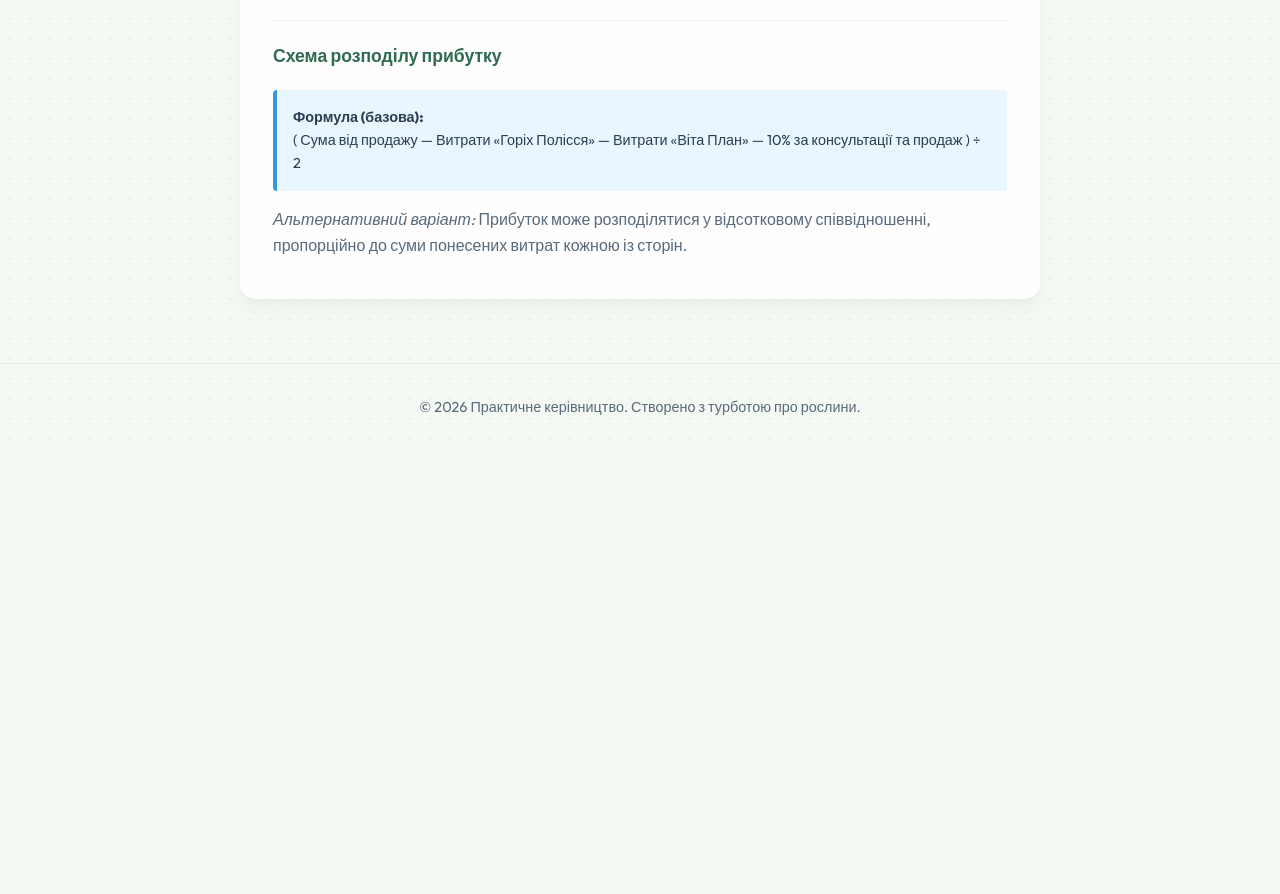
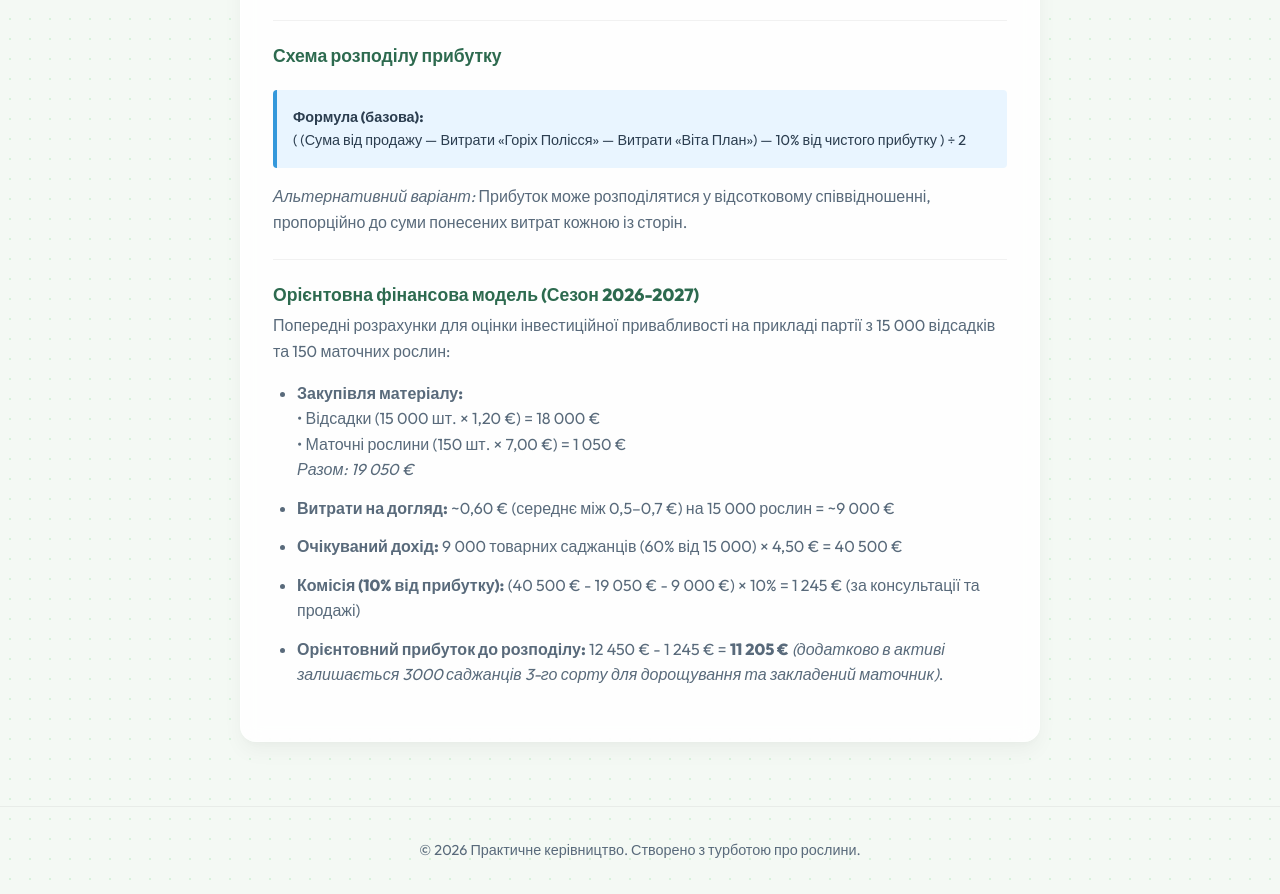
Before and after one commit to layter92-netizen/rosadnyk-2026, a plain HTML site: page index.html in a window 1280 px wide. Shown: the part 7471-8365 px from the top of the page. Before the commit the page ends 7922 px from the top, so only its background shows below. Drawn offline with Linux system fonts and the light colour scheme.

Commit message:
Add files via upload

```diff
--- a/index.html
+++ b/index.html
@@ -325,11 +325,23 @@
                         <h3 data-i18n="part-sec6-sub4-title">Схема розподілу прибутку</h3>
                         <div class="note" data-i18n="part-sec6-sub4-formula">
                             <strong>Формула (базова):</strong><br>
-                            ( Сума від продажу — Витрати «Горіх Полісся» — Витрати «Віта План» — 10% за консультації та продаж ) ÷ 2
+                            ( (Сума від продажу — Витрати «Горіх Полісся» — Витрати «Віта План») — 10% від чистого прибутку ) ÷ 2
                         </div>
                         <p data-i18n="part-sec6-sub4-p" style="margin-top: 1rem;">
                             <em>Альтернативний варіант:</em> Прибуток може розподілятися у відсотковому співвідношенні, пропорційно до суми понесених витрат кожною із сторін.
                         </p>
+                    </div>
+
+                    <div class="sub-section">
+                        <h3 data-i18n="part-sec6-sub5-title">Орієнтовна фінансова модель (Сезон 2026-2027)</h3>
+                        <p data-i18n="part-sec6-sub5-p1">Попередні розрахунки для оцінки інвестиційної привабливості на прикладі партії з 15 000 відсадків та 150 маточних рослин:</p>
+                        <ul>
+                            <li data-i18n="part-sec6-sub5-li1"><strong>Закупівля матеріалу:</strong><br>• Відсадки (15 000 шт. × 1,20 €) = 18 000 €<br>• Маточні рослини (150 шт. × 7,00 €) = 1 050 €<br><em>Разом: 19 050 €</em></li>
+                            <li data-i18n="part-sec6-sub5-li2"><strong>Витрати на догляд:</strong> ~0,60 € (середнє між 0,5–0,7 €) на 15 000 рослин = ~9 000 €</li>
+                            <li data-i18n="part-sec6-sub5-li3"><strong>Очікуваний дохід:</strong> 9 000 товарних саджанців (60% від 15 000) × 4,50 € = 40 500 €</li>
+                            <li data-i18n="part-sec6-sub5-li4"><strong>Комісія (10% від прибутку):</strong> (40 500 € - 19 050 € - 9 000 €) × 10% = 1 245 € (за консультації та продажі)</li>
+                            <li data-i18n="part-sec6-sub5-li5"><strong>Орієнтовний прибуток до розподілу:</strong> 12 450 € - 1 245 € = <strong>11 205 €</strong> <em>(додатково в активі залишається 3000 саджанців 3-го сорту для дорощування та закладений маточник)</em>.</li>
+                        </ul>
                     </div>
                 </article>
             </div>
```
